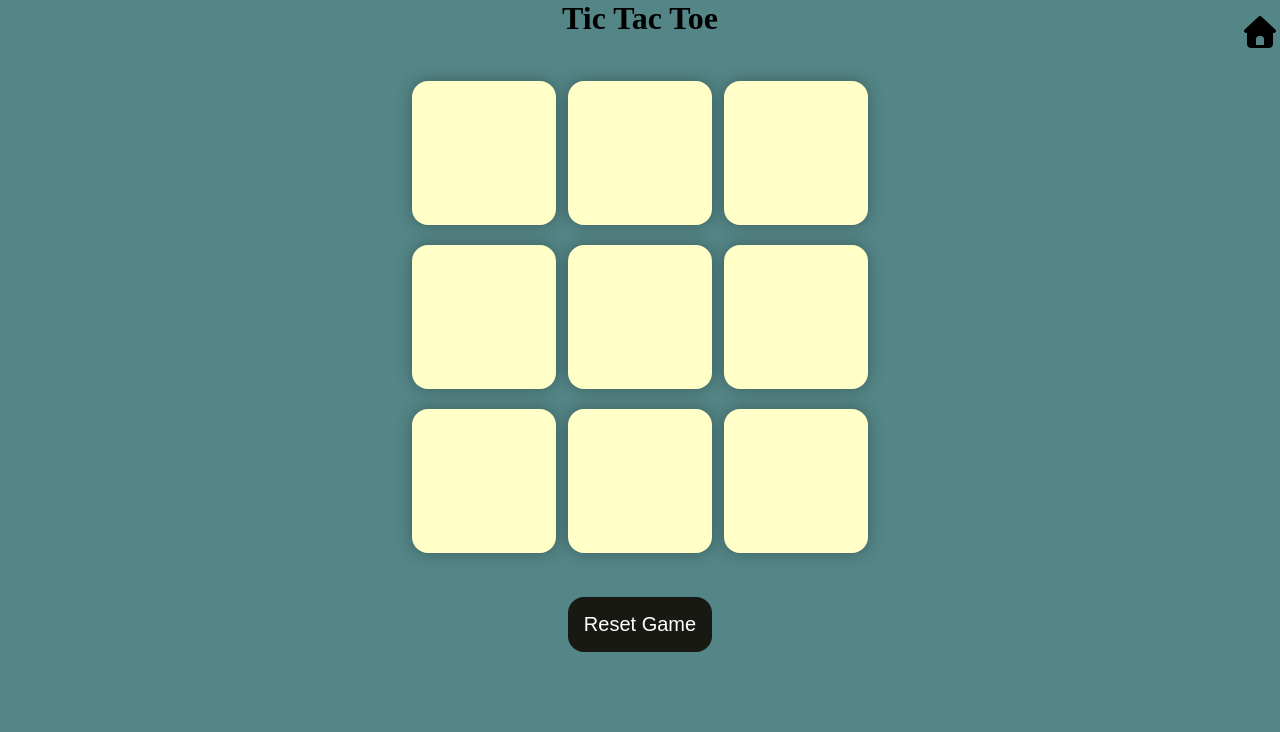
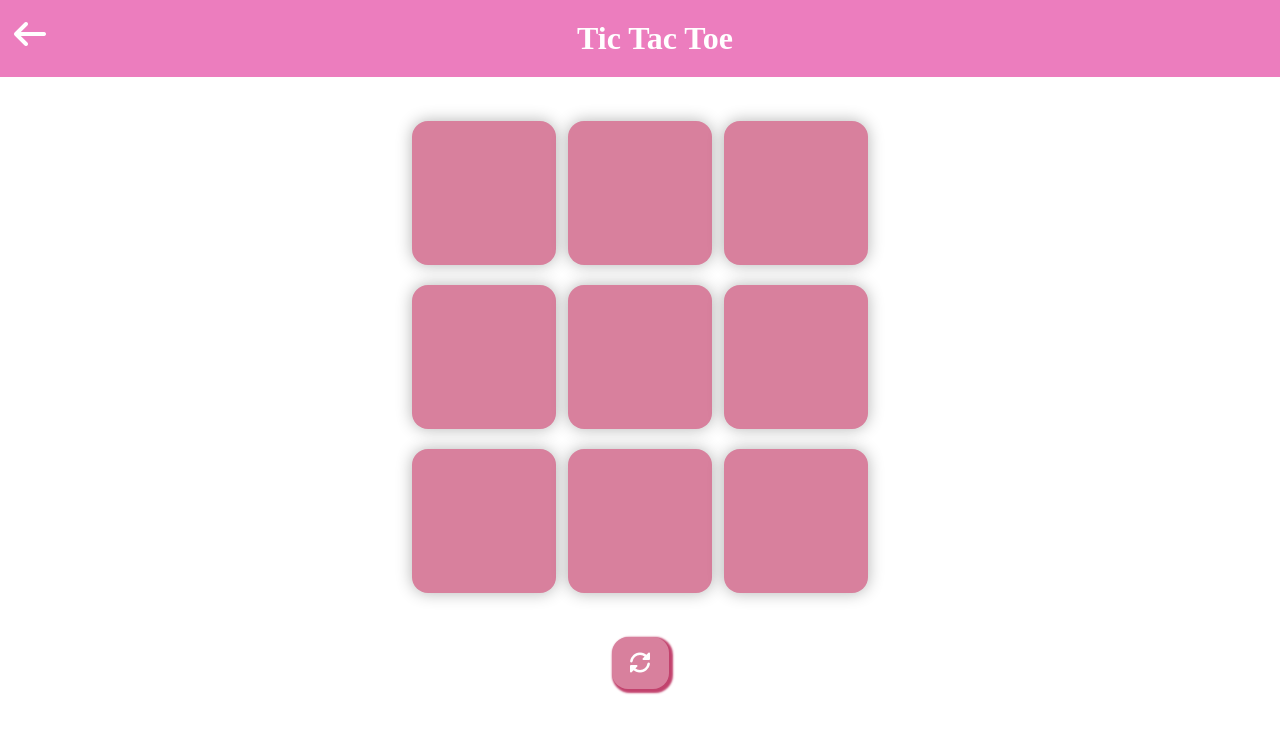
Before and after one commit to asiya2123/let-s-play, a plain HTML site: page tictactoy.html in a window 1280 px wide. Drawn offline with Linux system fonts and the light colour scheme.

Commit message:
second commit

```diff
--- a/RockPaperScisor.css
+++ b/RockPaperScisor.css
@@ -21,9 +21,14 @@ a i{
   color: white;
   font-size: 2rem;
     position: fixed;
-  right: 0;
+  left: 0;
   top: 1rem;
 
+}
+a i:hover{
+  color: #c69df4;
+  border: 1px solid rgb(255, 255, 255);
+  border-radius: 10px;
 }
 
 .choice {
--- a/tictactoy.css
+++ b/tictactoy.css
@@ -4,23 +4,33 @@
 }
 
 body {
-  background-color: #548687;
+  background-color:white;
   text-align: center;
 }
-a i{
+
+.nav i{
+  font-size: 2rem;
+  margin-top: 18px;
+  margin-left: 10px;
+  float: left;
   color: white;
-  font-size: 2rem;
-  position: fixed;
-  right: 0;
-  top: 1rem;
+}
 
+.nav i:hover{
+  color: #d58fcf;
+  border: 1px solid rgb(255, 255, 255);
+  border-radius: 10px;
+}
 
+h1{
+  padding: 20px;
+  background-color: #ec7dbe;
+  color: white;
 }
 
 .container {
   height: 70vh;
   display: flex;
-
   justify-content: center;
   align-items: center;
 }
@@ -42,30 +52,40 @@ a i{
   border: none;
   box-shadow: 0 0 1rem rgba(0, 0, 0, 0.3);
   font-size: 8vmin;
-  color: #b0413e;
-  background-color: #ffffc7;
+  color: #232222;
+  background-color: #d8809d;
 }
 
 #reset-btn {
   padding: 1rem;
   font-size: 1.25rem;
-  background-color: #191913;
+  background-color:#d8809d;
   color: #fff;
   border-radius: 1rem;
   border: none;
+  box-shadow: 2px 2px 2px 2px #c2426d;
+}
+
+#reset-btn:active{
+  box-shadow: 0px 0px 0px 0px
 }
 
 #new-btn {
   padding: 1rem;
   font-size: 1.25rem;
-  background-color: #191913;
+  background-color: #d552c2;
   color: #fff;
   border-radius: 1rem;
   border: none;
+  box-shadow: 2px 2px 3px 3px #b20a99;
+}
+
+#new-btn:active{
+  box-shadow: 0px 0px 0px 0px
 }
 
 #msg {
-  color: #ffffc7;
+  color: #c52d5f;
   font-size: 5vmin;
 }
 
--- a/tictactoy.html
+++ b/tictactoy.html
@@ -1,4 +1,4 @@
-<!DOCTYPE html>
+<!--!DOCTYPE html>
 <html lang="en">
   <head>
     <meta charset="UTF-8" />
@@ -9,14 +9,15 @@
   </head>
   <body>
      <div id="nav-links">
-            <a href="main.html" class="link" ><i class="fa-solid fa-house" style="color: black;"></i></a>
-        </div> </div>
+            <!--a href="main.html" class="link" ><i class="fa-solid fa-house" style="color: black;"></i></a-->
+             <!--h1>Tic Tac Toe</h1>
+        </div>
     <div class="msg-container hide">
       <p id="msg">Winner</p>
       <button id="new-btn">New Game</button>
     </div>
     <main>
-      <h1>Tic Tac Toe</h1>
+
       <div class="container">
         <div class="game">
           <button class="box"></button>
@@ -34,4 +35,41 @@
     </main>
     <script src="tictactoy.js"></script>
   </body>
+</html-->
+<!DOCTYPE html>
+<html lang="en">
+  <head>
+    <meta charset="UTF-8" />
+    <meta name="viewport" content="width=device-width, initial-scale=1.0" />
+    <title>Tic-Tac-Toe Game</title>
+    <link rel="stylesheet" href="https://cdnjs.cloudflare.com/ajax/libs/font-awesome/7.0.1/css/all.min.css" integrity="sha512-2SwdPD6INVrV/lHTZbO2nodKhrnDdJK9/kg2XD1r9uGqPo1cUbujc+IYdlYdEErWNu69gVcYgdxlmVmzTWnetw==" crossorigin="anonymous" referrerpolicy="no-referrer" />
+    <link rel="stylesheet" href="tictactoy.css" />
+  </head>
+  <body>
+    <div class="nav">
+      <a href="main.html"><i class="fa-solid fa-arrow-left"></i></a>
+      <h1>Tic Tac Toe</h1>
+    </div>
+    <div class="msg-container hide">
+      <p id="msg">Winner</p>
+      <button id="new-btn">New Game</button>
+    </div>
+    <main>
+      <div class="container">
+        <div class="game">
+          <button class="box"></button>
+          <button class="box"></button>
+          <button class="box"></button>
+          <button class="box"></button>
+          <button class="box"></button>
+          <button class="box"></button>
+          <button class="box"></button>
+          <button class="box"></button>
+          <button class="box"></button>
+        </div>
+      </div>
+      <i class="fa-solid fa-rotate" id="reset-btn"></i>
+    </main>
+    <script src="tictactoy.js"></script>
+  </body>
 </html>
```
Also changed, not shown: RockPaperScisor.html (+5 -3 lines).
